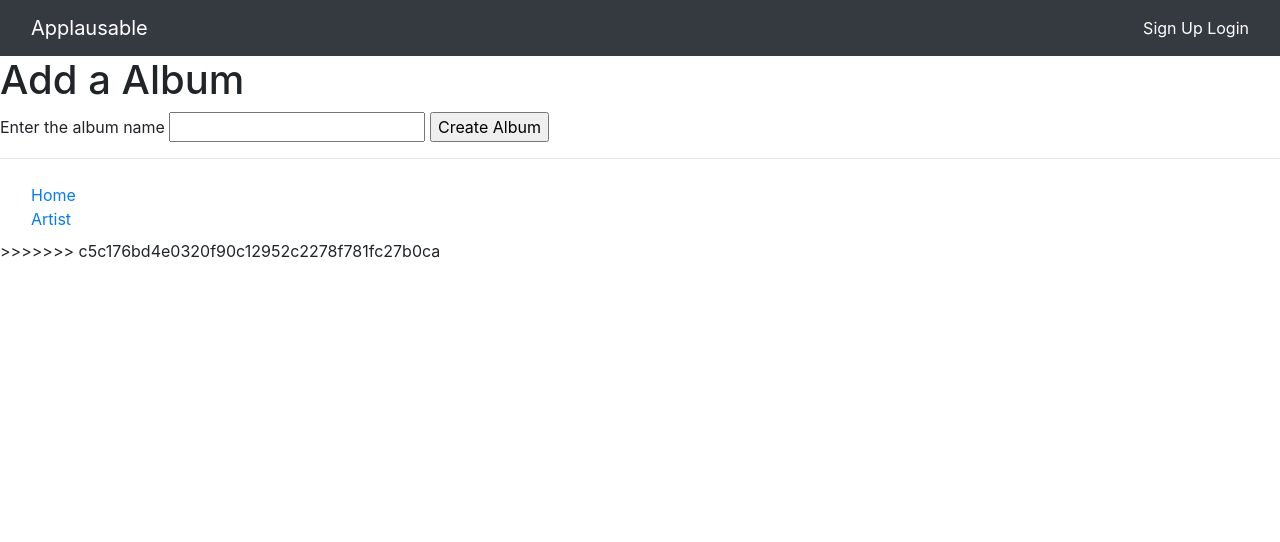
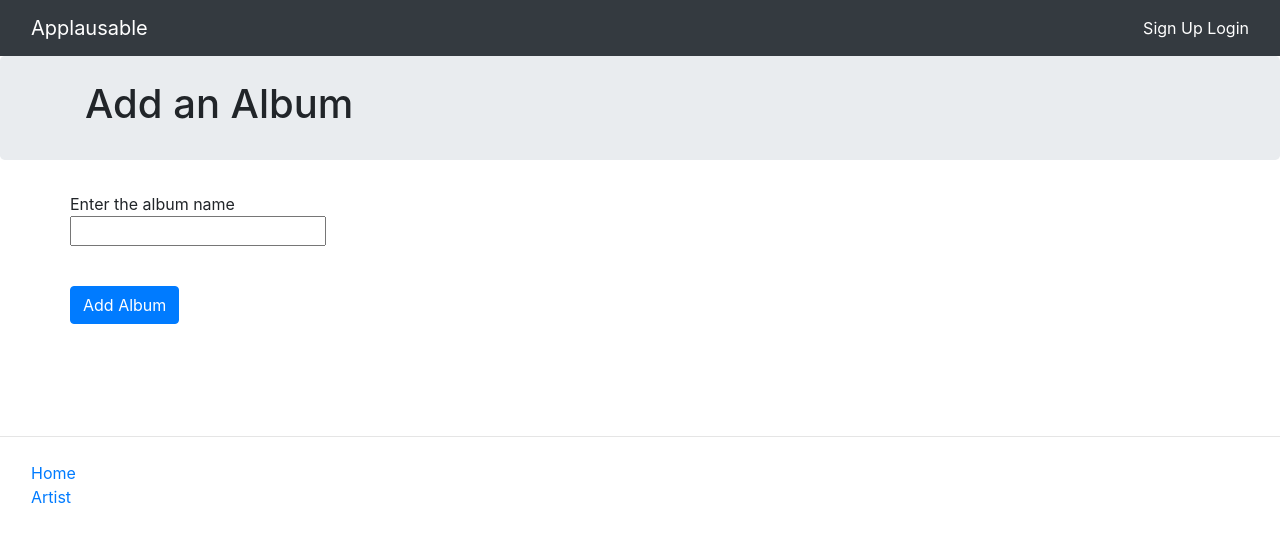
Before and after one commit to amykidd2/Applausable_WAD2_Group_Project, a Django app: a page that uses templates/applausable/base.html in a window 1280 px wide. Shown: the top 542 px of the page. Run offline with Django 3.2, Linux system fonts and the light colour scheme; data comes from the database, SQL or seed files in the repository; some libraries are stand-ins or nearby versions.

Commit message:
add_album page move functions through bootstrap instead

```diff
--- a/rango/forms.py
+++ b/rango/forms.py
@@ -14,8 +14,6 @@ class ArtistForm(forms.ModelForm):
         model = Artist
 
         fields = ('artistName', 'genre', 'description', 'LinkToSocialMedia' )
-        #when doing album
-        #exclude = ('artistID')
 
 class AlbumForm(forms.ModelForm):
     #albumID = forms.IntegerField(widget=forms.HiddenInput(), initial=0000) #this doesnt work for some reason it just makes it 0 rather than increasing it.
--- a/templates/applausable/add_album.html
+++ b/templates/applausable/add_album.html
@@ -9,23 +9,31 @@
 {% endblock %}
 
 {% block body_block %}
-<h1>Add a Album</h1>
-<div>
+<div class="jumbotron p-4">
+    <div class="container">
+        <h1 class="jumbotron-heading">Add an Album</h1>
+    </div>
+</div>
 
-    <form id="album_form" method="post" action="{% url 'add_album' artist.slug  %}">
+<div class="container">
+    <div class="row">
+        <form role="form" id="album_form" method="post" action="{% url 'add_album' artist.slug  %}">
             {% csrf_token %}
             {% for hidden in form.hidden_fields %}
                 {{ hidden }}
             {% endfor %}
             {% for field in form.visible_fields %}
                 {{ field.errors }}
-        {{ field.help_text }}
-        {{ field }}
+                {{ field.help_text }}<br />
+                {{ field }}<br />
+                <div class="p-2"></div>
             {% endfor %}
-        <input type="submit" name="submit" value="Create Album" />
-
+                <br />
+                <button class="btn btn-primary" type="submit" name="submit">
+                    Add Album
+                </button>
+                <div class="p-5"></div>
         </form>
-
     </div>
-
+</div>
 {% endblock %}
--- a/templates/applausable/base.html
+++ b/templates/applausable/base.html
@@ -57,6 +57,5 @@
     <script src="https://code.jquery.com/jquery-3.2.1.slim.min.js" integrity="sha384-KJ3o2DKtIkvYIK3UENzmM7KCkRr/rE9/Qpg6aAZGJwFDMVNA/GpGFF93hXpG5KkN" crossorigin="anonymous"></script>
     <script src="https://cdnjs.cloudflare.com/ajax/libs/popper.js/1.12.9/umd/popper.min.js" integrity="sha384-ApNbgh9B+Y1QKtv3Rn7W3mgPxhU9K/ScQsAP7hUibX39j7fakFPskvXusvfa0b4Q" crossorigin="anonymous"></script>
     <script src="https://maxcdn.bootstrapcdn.com/bootstrap/4.0.0/js/bootstrap.min.js" integrity="sha384-JZR6Spejh4U02d8jOt6vLEHfe/JQGiRRSQQxSfFWpi1MquVdAyjUar5+76PVCmYl" crossorigin="anonymous"></script>
->>>>>>> c5c176bd4e0320f90c12952c2278f781fc27b0ca
     </body>
 </html>
```
Also changed, not shown: templates/applausable/add_artist.html (+0 -18 lines). Lines whose indentation alone changed are shown as unchanged.
